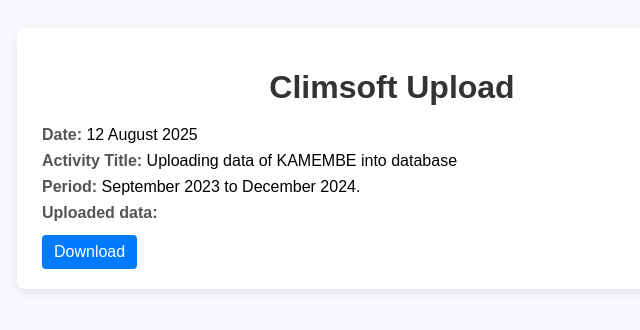
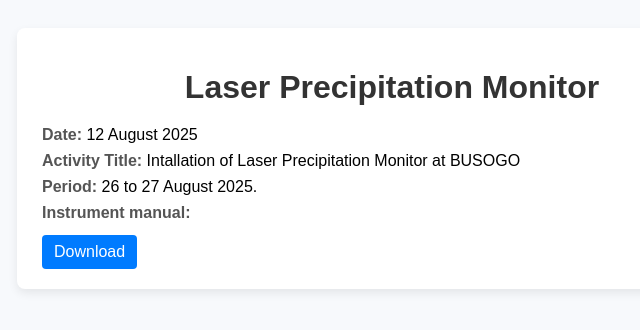
Before and after one commit to bikochris/Data-Quality-Control, a plain HTML site: page More/Activities/Activities.html in a window 1280 px wide. Shown: the whole page, without its empty margins (248-888 px from the left). Drawn offline with Linux system fonts and the light colour scheme.

Commit message:
Add activity

```diff
--- a/More/Activities/Activities.html
+++ b/More/Activities/Activities.html
@@ -48,14 +48,14 @@
 <body>
 
    <div class="meeting">
-        <h1>Climsoft Upload</h1>
+        <h1>Laser Precipitation Monitor</h1>
 
         <p><span class="label">Date:</span> 12 August 2025</p>
-        <p><span class="label">Activity Title:</span> Uploading data of KAMEMBE into database</p>
-        <p><span class="label">Period:</span> September 2023 to December 2024.</p>
+        <p><span class="label">Activity Title:</span> Intallation of Laser Precipitation Monitor at BUSOGO</p>
+        <p><span class="label">Period:</span> 26 to 27 August 2025.</p>
 
-        <p><span class="label">Uploaded data:</span></p>
-        <a href="Activities/Kamembe2023&2024.xlsx" class="file-link" target="_blank">Download </a>
+        <p><span class="label">Instrument manual:</span></p>
+        <a href="5.4110.xx.x00_Laser_Precipitation_Monitor_eng.pdf" class="file-link" target="_blank">Download </a>
     </div>
 
 
```
Also changed, not shown: 1 other file.
